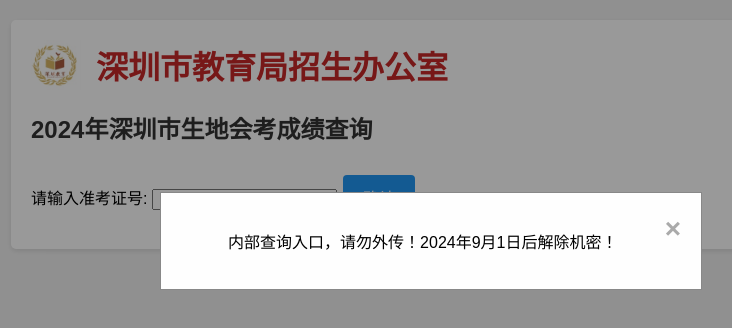
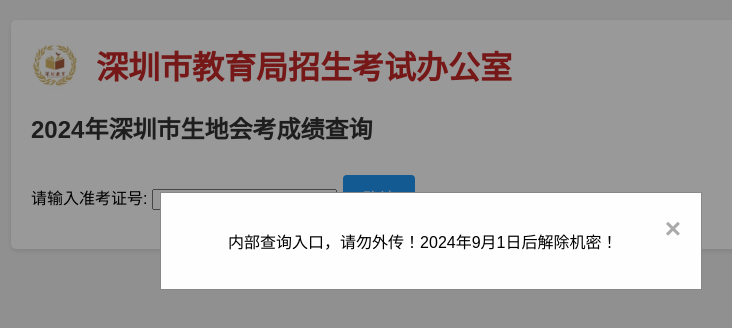
Before and after one commit to bokobring/sdhk, a plain HTML site: page index.html in a window 1280 px wide. Shown: the whole page, without its empty margins (209-941 px from the left). Drawn offline with Linux system fonts and the light colour scheme.

Commit message:
Update index.html

```diff
--- a/index.html
+++ b/index.html
@@ -116,7 +116,7 @@
     <div class="container">
         <div class="header">
             <img src="logo.png" alt="Logo" class="logo">
-            <h1>深圳市教育局招生办公室</h1>
+            <h1>深圳市教育局招生考试办公室</h1>
         </div>
         <h2>2024年深圳市生地会考成绩查询</h2>
         <label for="examId">请输入准考证号:</label>
```
